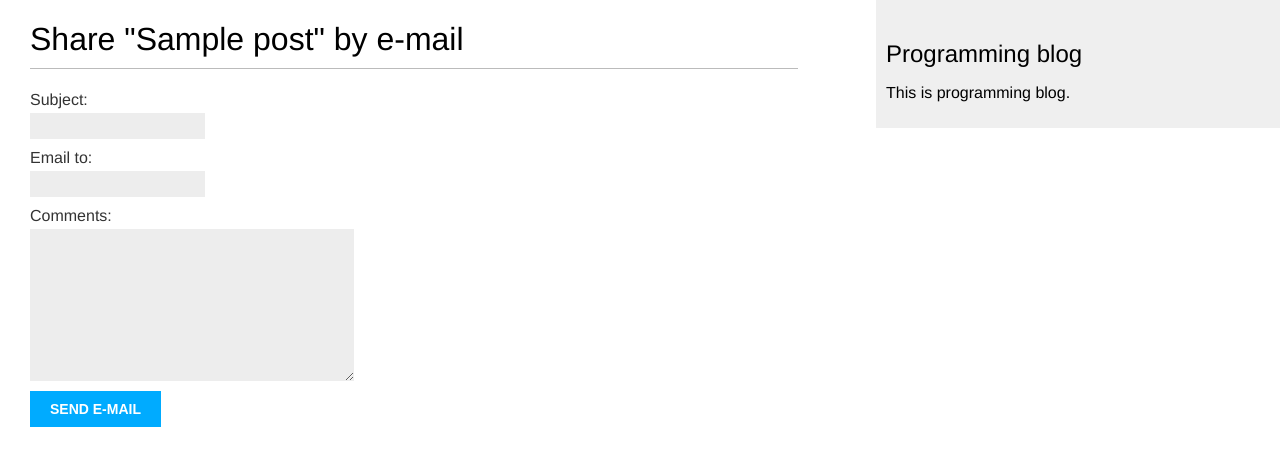
After one commit to zorokonStepan/Blog-Mele-Django4, a Django app: page /blog/1/share/ in a window 1280 px wide. The commit adds this page. Shown: the top 466 px of the page. Run offline with Django 4.2, Linux system fonts and the light colour scheme; tables that the repository leaves empty hold one stand-in row (values such as "Sample post"); parts of the project's set-up code (start-up, migrations or seed data) failed here and were passed over.

Commit message:
add send email system

```diff
--- /dev/null
+++ b/mysite/blog/forms.py
@@ -0,0 +1,7 @@
+from django import forms
+
+
+class EmailPostForm(forms.Form):
+    subject = forms.CharField(max_length=25)
+    email_to = forms.EmailField()
+    comments = forms.CharField(required=False, widget=forms.Textarea)
--- a/mysite/blog/templates/blog/post/detail.html
+++ b/mysite/blog/templates/blog/post/detail.html
@@ -8,4 +8,6 @@
     <h1>{{ post.title }}</h1>
     <p class="date">Published {{ post.publish }} by {{ post.author }}</p>
     {{ post.body|linebreaks }}
+
+    <p><a href="{% url "blog:post_share" post.id %}">Share this post</a></p>
 {% endblock %}
--- /dev/null
+++ b/mysite/blog/templates/blog/post/share.html
@@ -0,0 +1,17 @@
+{%  extends "blog/base.html" %}
+
+{%  block title %}Share a post{% endblock %}
+
+{% block content %}
+    {% if sent %}
+        <h1>E-mail successfully sent</h1>
+        <p>"{{  post.title }}" was successfully sent to {{  form.cleaned_data.email_to }}.</p>
+    {%  else %}
+        <h1>Share "{{  post.title }}" by e-mail</h1>
+        <form method="post">
+            {{  form.as_p }}
+            {%  csrf_token %}
+            <input type="submit" value="Send e-mail">
+        </form>
+    {% endif %}
+{% endblock %}
--- a/mysite/blog/urls.py
+++ b/mysite/blog/urls.py
@@ -1,5 +1,5 @@
 from django.urls import path
-from .views import (post_list, post_detail)
+from .views import (post_list, post_detail, post_share)
 
 
 app_name = 'blog'
@@ -7,4 +7,5 @@ app_name = 'blog'
 urlpatterns = [
     path('', post_list, name='post_list'),
     path('<int:year>/<int:month>/<int:day>/<slug:post>/', post_detail, name='post_detail'),
+    path('<int:post_id>/share/', post_share, name='post_share'),
 ]
--- a/mysite/blog/views.py
+++ b/mysite/blog/views.py
@@ -1,8 +1,11 @@
 from django.http import HttpRequest, HttpResponse
 from django.shortcuts import render, get_object_or_404
 from django.core.paginator import Paginator, EmptyPage, PageNotAnInteger
+from django.core.mail import send_mail
+from django.conf import settings
 
 from .models import Post
+from .forms import EmailPostForm
 
 
 def post_list(request: HttpRequest) -> HttpResponse:
@@ -29,3 +32,28 @@ def post_detail(request: HttpRequest, year: int, month: int, day: int, post: str
                              publish__month=month,
                              publish__day=day)
     return render(request, 'blog/post/detail.html', {'post': post})
+
+
+def post_share(request, post_id: int):
+    post = get_object_or_404(Post, id=post_id, status=Post.Status.PUBLISHED)
+
+    sent = False
+
+    if request.method == 'POST':
+        form = EmailPostForm(request.POST)
+        if form.is_valid():
+            cd = form.cleaned_data
+
+            post_url = request.build_absolute_uri(post.get_absolute_url())
+            subject = f"{cd['subject']} recommends you read {post.title}"
+            message = f"Read {post.title} at {post_url}\n\n{cd['subject']}\'s comments: {cd['comments']}"
+            send_mail(subject, message, settings.EMAIL_HOST_USER, [cd['email_to']])
+
+            sent = True
+
+    elif request.method == 'GET':
+        form = EmailPostForm()
+    else:
+        form = None
+
+    return render(request, 'blog/post/share.html', {'post': post, 'form': form, 'sent': sent})
```
Also changed, not shown: mysite/mysite/settings.py (+11 -0 lines), 1 other file.
